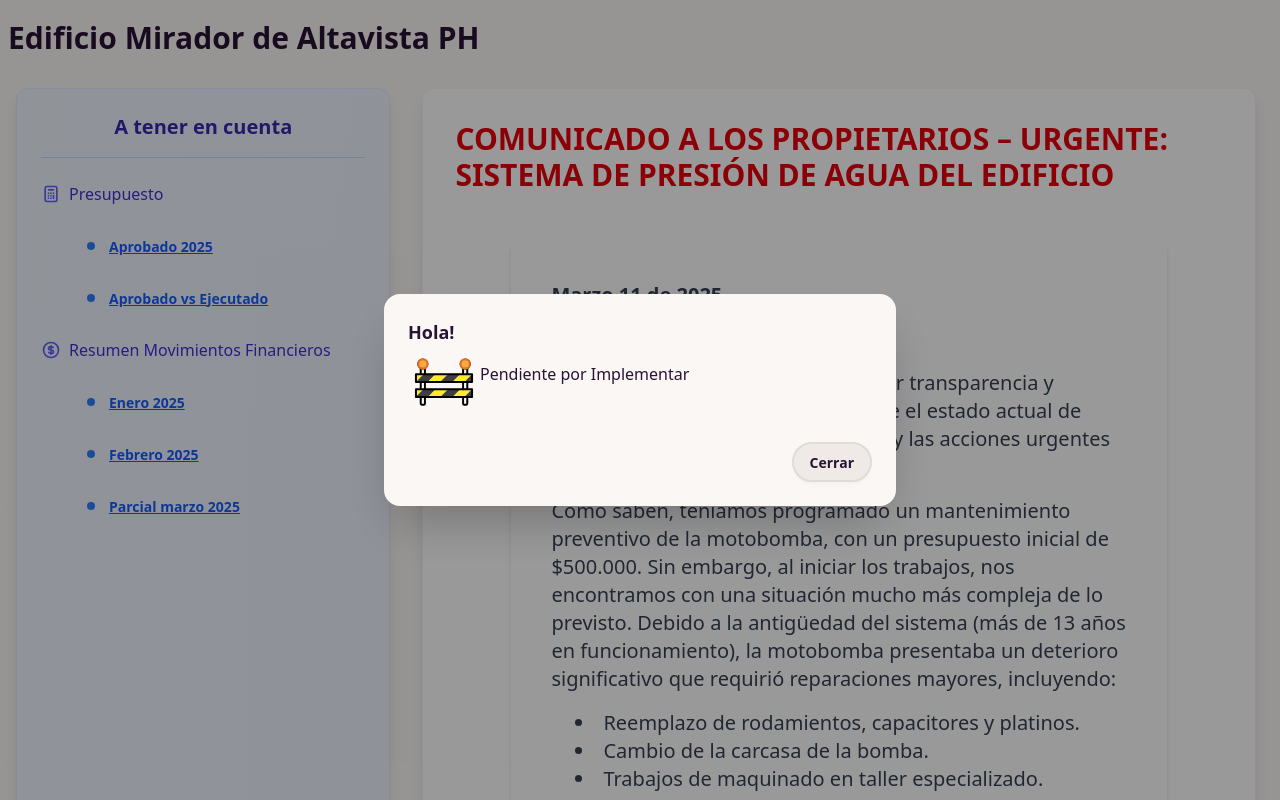
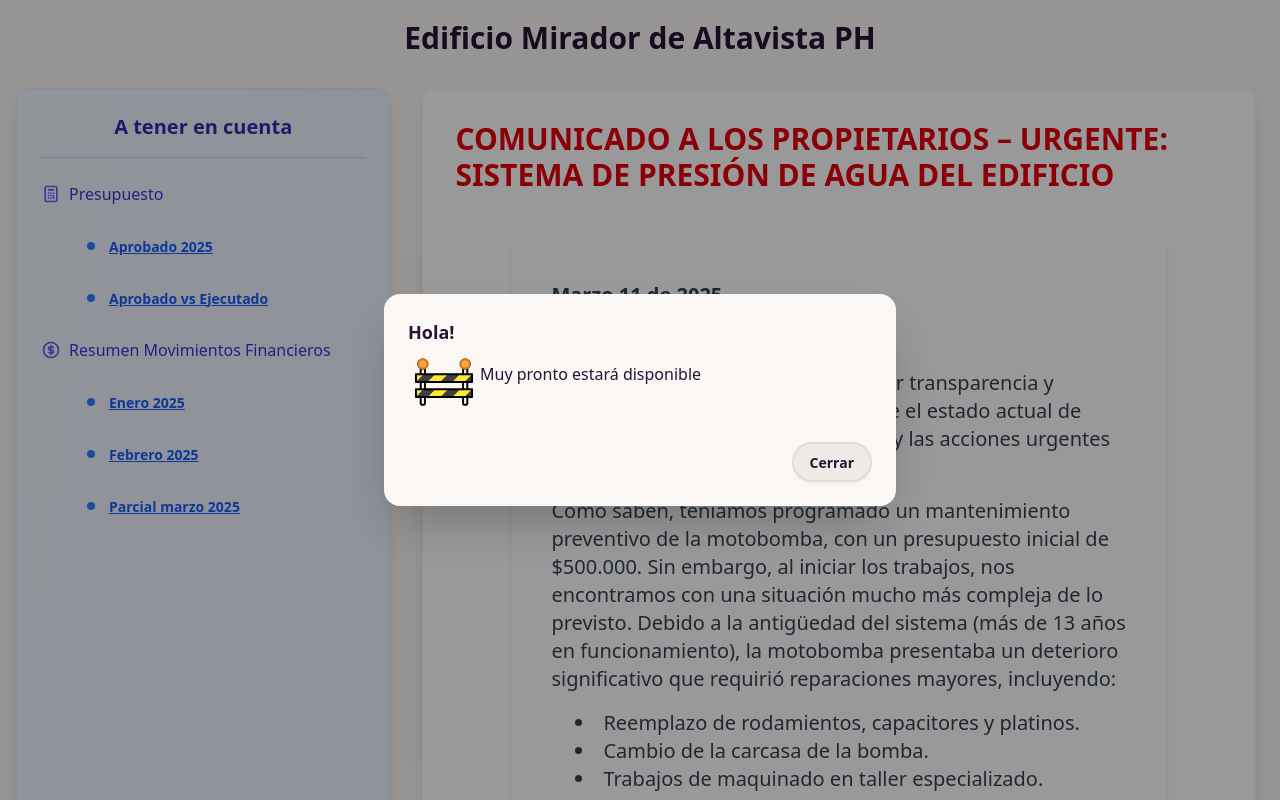
Before and after one commit to jovanyvelez/edificio, a SvelteKit app: page / in a window 1280 px wide. Both pictures are taken after a click on the button "Aprobado 2025". Shown: the top 800 px of the page. Built offline with nearby package versions, Linux system fonts and the light colour scheme.

Commit message:
Encabezado2

```diff
--- a/src/routes/+layout.svelte
+++ b/src/routes/+layout.svelte
@@ -2,5 +2,5 @@
 	import '../app.css';
 	let { children } = $props();
 </script>
-<h1 class="flex text-center text-3xl my-5 font-bold mx-2">Edificio Mirador de Altavista PH</h1>
+<h1 class="flex justify-center text-center text-3xl my-5 font-bold">Edificio Mirador de Altavista PH</h1>
 {@render children()}
--- a/src/routes/+page.svelte
+++ b/src/routes/+page.svelte
@@ -23,7 +23,7 @@
 		<h3 class="text-lg font-bold">Hola!</h3>
 		<div class="flex flex-row">
 			<Constructing/>
-			<p class="py-4 text-center">Pendiente por Implementar</p>
+			<p class="py-4 text-center">Muy pronto estará disponible</p>
 		</div>
 		<div class="modal-action">
 			<form method="dialog">
```
